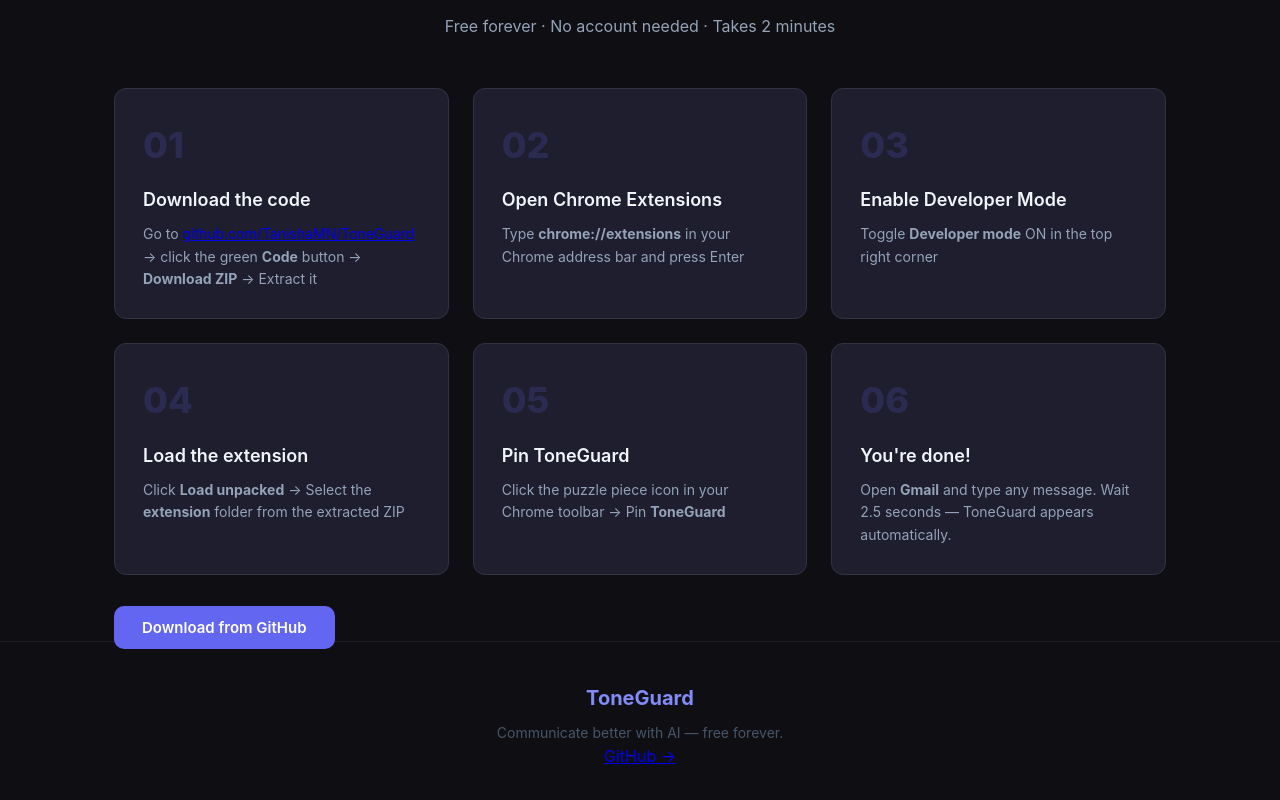
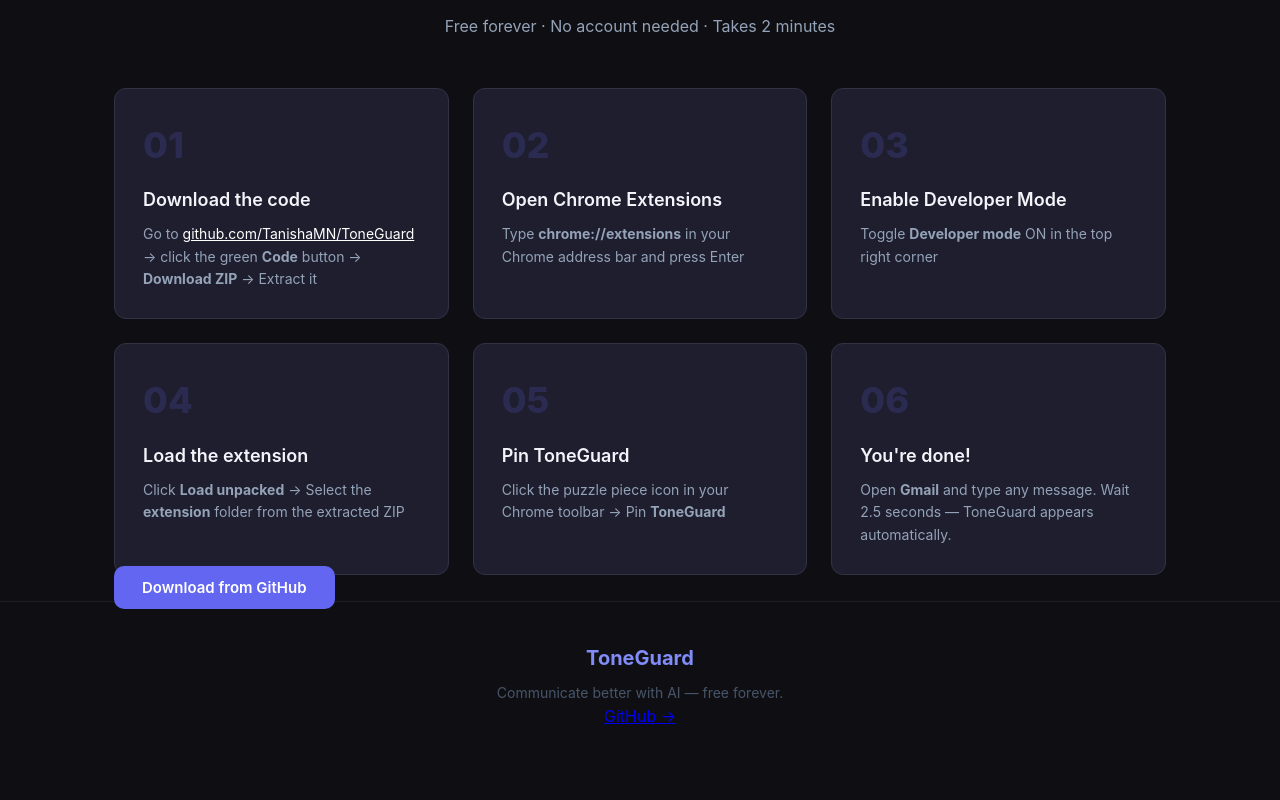
Before and after one commit to TanishaMN/ToneGuard, a React (Vite) app in the folder dashboard/: page / in a window 1280 px wide. Shown: the part 2659-3459 px from the top of the page. After the commit the page ends 3429 px from the top, so only its background shows below. Built offline with nearby package versions, Linux system fonts and the light colour scheme.

Commit message:
fix: step 01 link white, button spacing 2rem

```diff
--- a/dashboard/src/App.jsx
+++ b/dashboard/src/App.jsx
@@ -149,7 +149,7 @@
     {
       num: "01",
       title: "Download the code",
-      desc: <>Go to <a href="https://github.com/TanishaMN/ToneGuard" target="_blank" rel="noreferrer" className="install-link">github.com/TanishaMN/ToneGuard</a> → click the green <strong>Code</strong> button → <strong>Download ZIP</strong> → Extract it</>
+      desc: <>Go to <a href="https://github.com/TanishaMN/ToneGuard" target="_blank" rel="noreferrer" className="install-link" style={{ color: "#ffffff" }}>github.com/TanishaMN/ToneGuard</a> → click the green <strong>Code</strong> button → <strong>Download ZIP</strong> → Extract it</>
     },
     {
       num: "02",
@@ -192,7 +192,7 @@
             </div>
           ))}
         </div>
-        <div className="install-cta" style={{ marginTop: "2.5rem" }}>
+        <div className="install-cta" style={{ marginTop: "2 rem" }}>
           <a
             href="https://github.com/TanishaMN/ToneGuard"
             target="_blank"
```
